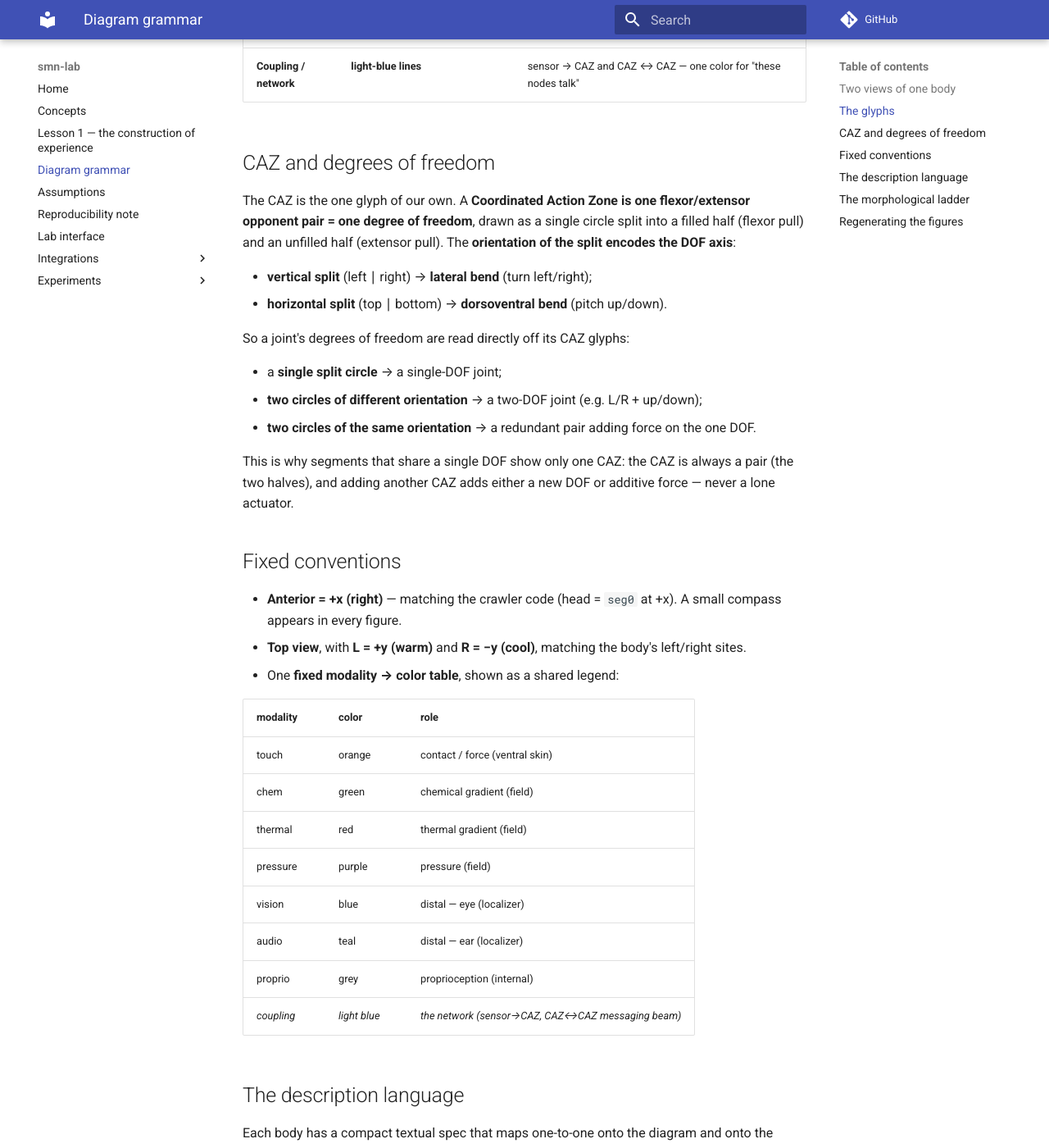
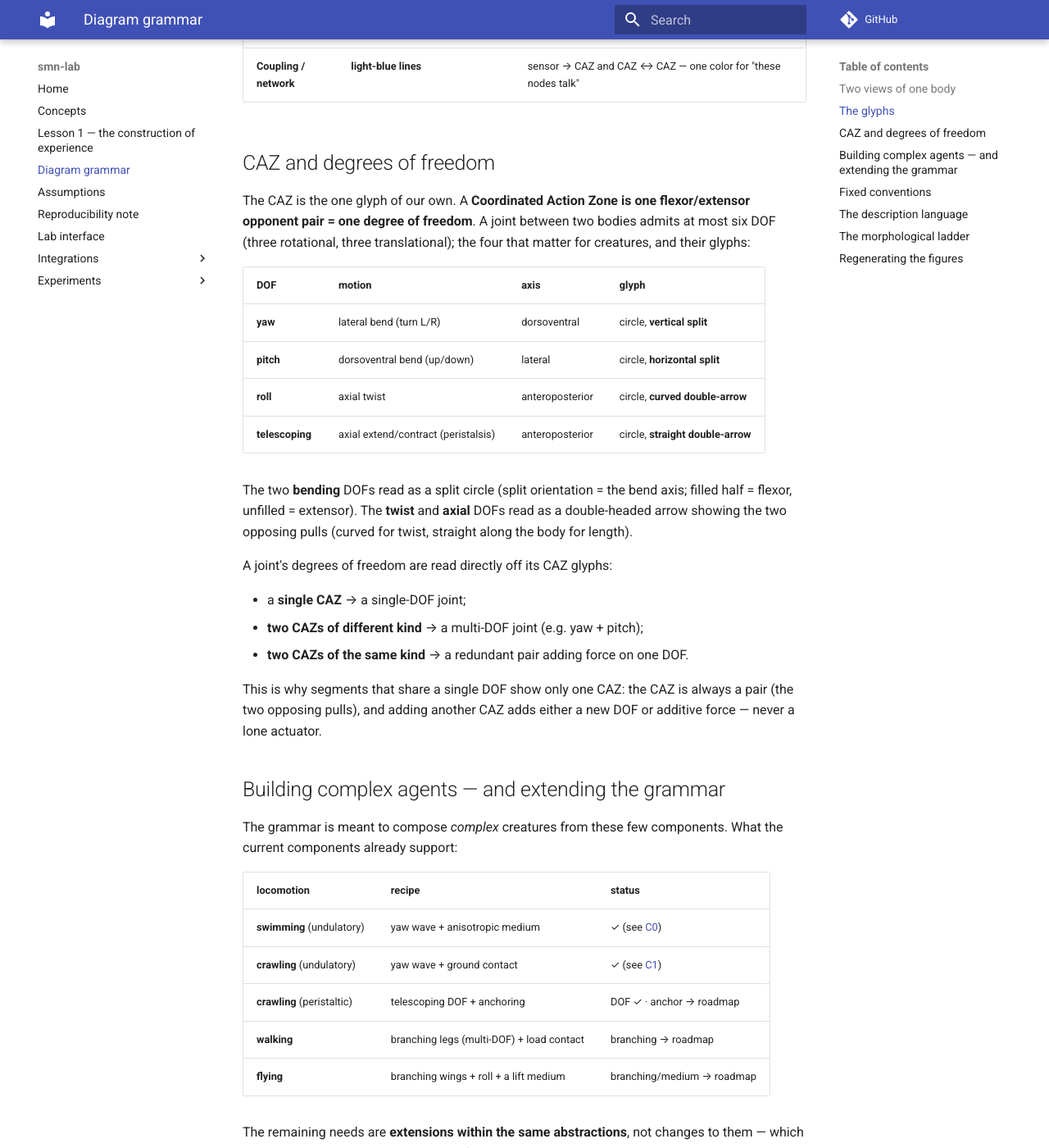
Before and after one commit to gnowgi/smn-lab, an MkDocs documentation site: the page built from docs/diagram-grammar.md, in a window 1280 px wide and 1400 px high, scrolled down 1786 px. Shown: the whole window at 82% size. Built offline with MkDocs 1.6.1 and Material for MkDocs 9.7.7, drawn with Linux system fonts in a browser that asks for light colours; comment, search, counter and statistics services are not loaded; some of the changed text lies outside the part shown.

Commit message:
Finalize grammar: complete DOF vocabulary + extension roadmap
Make the grammar expressively complete enough to design complex agents:

- Add the roll (axial twist) and telescoping (axial extend/contract, peristalsis)
  DOFs alongside yaw and pitch. Bending DOFs render as a split circle (split =
  bend axis); twist/telescoping render as a curved/straight double-headed arrow
  (the two opposing pulls). One CAZ = one DOF holds for all four.
- The CAZ/DOF key now shows all four DOFs plus the two-DOF and redundant
  compositions.
- Document the design space: a DOF table, a locomotion table (swim/crawl/walk/
  fly), and an "Extending the grammar" roadmap (branching topology, anchor/
  gripper, medium models) -- all extensions WITHIN the existing abstractions
  (segment / CAZ / sensor / network), so the core grammar is final and grows as
  experiments demand.

Co-Authored-By: Claude Opus 4.8 (1M context) <noreply@anthropic.com>

```diff
--- a/docs/diagram-grammar.md
+++ b/docs/diagram-grammar.md
@@ -39,23 +39,59 @@ The grammar gives the same body **two views**, sharing one vocabulary:
 ## CAZ and degrees of freedom
 
 The CAZ is the one glyph of our own. A **Coordinated Action Zone is one
-flexor/extensor opponent pair = one degree of freedom**, drawn as a single circle
-split into a filled half (flexor pull) and an unfilled half (extensor pull). The
-**orientation of the split encodes the DOF axis**:
+flexor/extensor opponent pair = one degree of freedom**. A joint between two
+bodies admits at most six DOF (three rotational, three translational); the four
+that matter for creatures, and their glyphs:
 
-- **vertical split** (left ∣ right) → **lateral bend** (turn left/right);
-- **horizontal split** (top ∣ bottom) → **dorsoventral bend** (pitch up/down).
+| DOF | motion | axis | glyph |
+|---|---|---|---|
+| **yaw** | lateral bend (turn L/R) | dorsoventral | circle, **vertical split** |
+| **pitch** | dorsoventral bend (up/down) | lateral | circle, **horizontal split** |
+| **roll** | axial twist | anteroposterior | circle, **curved double-arrow** |
+| **telescoping** | axial extend/contract (peristalsis) | anteroposterior | circle, **straight double-arrow** |
 
-So a joint's degrees of freedom are read directly off its CAZ glyphs:
+The two **bending** DOFs read as a split circle (split orientation = the bend
+axis; filled half = flexor, unfilled = extensor). The **twist** and **axial**
+DOFs read as a double-headed arrow showing the two opposing pulls (curved for
+twist, straight along the body for length).
 
-- a **single split circle** → a single-DOF joint;
-- **two circles of different orientation** → a two-DOF joint (e.g. L/R + up/down);
-- **two circles of the same orientation** → a redundant pair adding force on the
-  one DOF.
+A joint's degrees of freedom are read directly off its CAZ glyphs:
+
+- a **single CAZ** → a single-DOF joint;
+- **two CAZs of different kind** → a multi-DOF joint (e.g. yaw + pitch);
+- **two CAZs of the same kind** → a redundant pair adding force on one DOF.
 
 This is why segments that share a single DOF show only one CAZ: the CAZ is always
-a pair (the two halves), and adding another CAZ adds either a new DOF or
+a pair (the two opposing pulls), and adding another CAZ adds either a new DOF or
 additive force — never a lone actuator.
+
+## Building complex agents — and extending the grammar
+
+The grammar is meant to compose *complex* creatures from these few components.
+What the current components already support:
+
+| locomotion | recipe | status |
+|---|---|---|
+| **swimming** (undulatory) | yaw wave + anisotropic medium | ✓ (see [C0](experiments/c0_crawler.md)) |
+| **crawling** (undulatory) | yaw wave + ground contact | ✓ (see [C1](experiments/c1_touch.md)) |
+| **crawling** (peristaltic) | telescoping DOF + anchoring | DOF ✓ · anchor → roadmap |
+| **walking** | branching legs (multi-DOF) + load contact | branching → roadmap |
+| **flying** | branching wings + roll + a lift medium | branching/medium → roadmap |
+
+The remaining needs are **extensions within the same abstractions**, not changes
+to them — which is why the grammar can be treated as final and grown as
+experiments demand:
+
+- **Branching topology** — appendages (legs, wings, fins) are sub-chains that
+  branch off the axial chain. *A body is a graph of segments; a branch is a
+  segment attached to a segment.* The schema becomes a tree rather than a list;
+  the node types are unchanged.
+- **Anchor / gripper** — an *actuated* contact (a foot that grips and releases, a
+  sucker, setae) for peristalsis, inchworming, and climbing. One more node type,
+  alongside the sensor.
+- **Medium models** — swimming uses anisotropic drag and walking uses ground
+  reaction (both present); flying additionally needs a lift model. This is a
+  physics layer, orthogonal to the diagram grammar.
 
 ## Fixed conventions
 
```
Also changed, not shown: figures/diagram_grammar.png, 1 other file.
